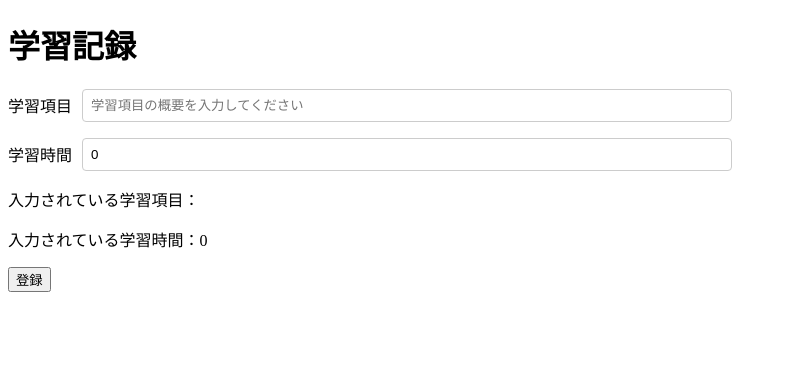
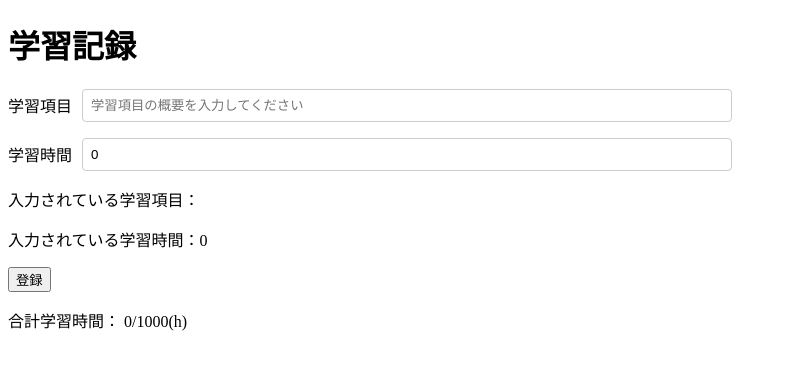
Before and after one commit to tasaishogo/sample-vite, a React (Vite) app: page / in a window 1280 px wide. Shown: the top 368 px of the page, without its empty margins (0-787 px from the left). Built offline with nearby package versions, Linux system fonts and the light colour scheme.

Commit message:
学習時間の累積結果の表示機能を追加

```diff
--- a/src/LearningLog.jsx
+++ b/src/LearningLog.jsx
@@ -2,6 +2,7 @@ import { useState } from 'react'
 import { FormGroups } from './components/FormGroups'
 import { PreviewList } from './components/PreviewList'
 import { LogList } from './components/LogList'
+import { ProgressTracker } from './components/ProgressTracker'
 
 
 export const LearningLog = () => {
@@ -44,6 +45,7 @@ export const LearningLog = () => {
       <PreviewList items={InputItems} />
       <button onClick={() => addLearningLog({ records, title: logTitle, time: logTime })}>登録</button>
       {error && <p style={{ color: 'red' }}>{error}</p>}
+      <ProgressTracker title="学習時間" unit="h" max="1000" items={records} />
       <LogList logs={records} />
     </>
   )
--- /dev/null
+++ b/src/components/ProgressTracker.jsx
@@ -0,0 +1,12 @@
+const accumulate = (items) => {
+    return items.reduce((acc, item) => acc + Number(item.time), 0);
+}
+
+export const ProgressTracker = ({ title, unit, max, items }) => {
+    const total = items ? accumulate(items) : 0;
+    return (
+        <div>
+            <p>合計{title}： {total}/{max}({unit})</p>
+        </div>
+    )
+}
```
